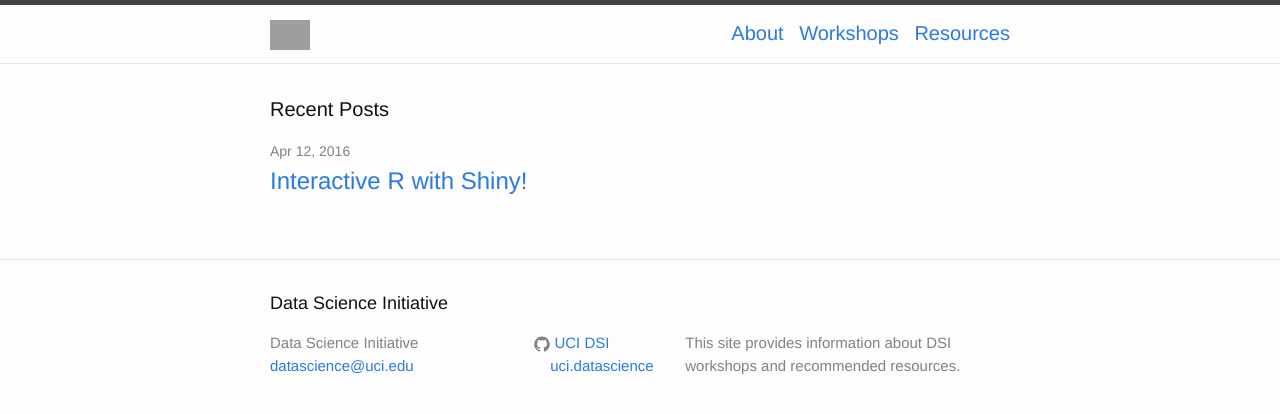
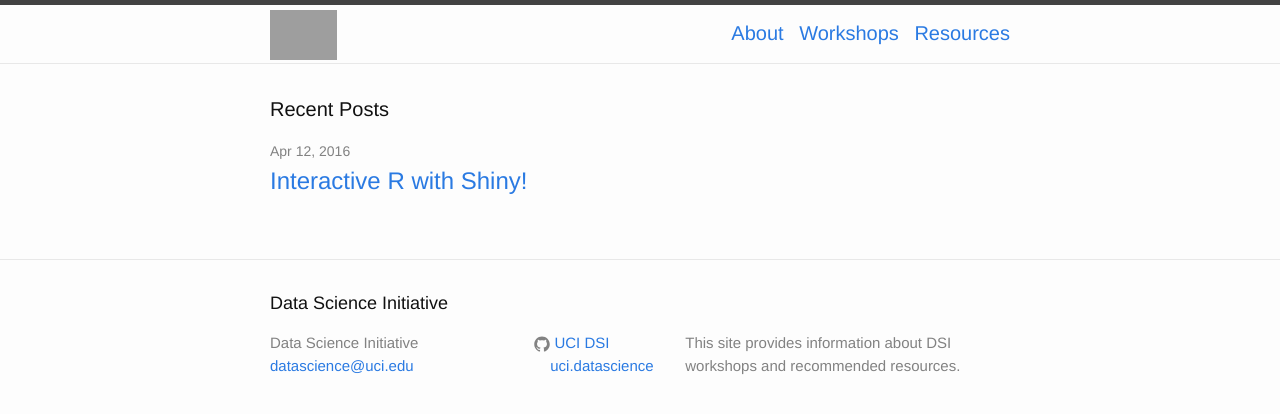
Before and after one commit to UCIDataScienceInitiative/UCIDataScienceInitiative.github.io, a Jekyll site: the page built from index.html, in a window 1280 px wide. Shown: the top 414 px of the page. Built offline with Jekyll 4.4.1, drawn with Linux system fonts in a browser that asks for light colours; grey boxes are pictures that could not be loaded.

Commit message:
Update header.html

```diff
--- a/_includes/header.html
+++ b/_includes/header.html
@@ -2,7 +2,7 @@
 
   <div class="wrapper">
 
-    <a class="site-title" href="{{ site.baseurl }}/"><img src="//datascience.uci.edu/wp-content/uploads/sites/2/2014/09/data_science_logo_with_image1.png" width="" height="30" alt="UCI Data Science Initiative"></a>
+    <a class="site-title" href="{{ site.baseurl }}/"><img src="//datascience.uci.edu/wp-content/uploads/sites/2/2014/09/data_science_logo_with_image1.png" width="" height="50" alt="UCI Data Science Initiative"></a>
 
     <nav class="site-nav">
       <a href="#" class="menu-icon">
```
